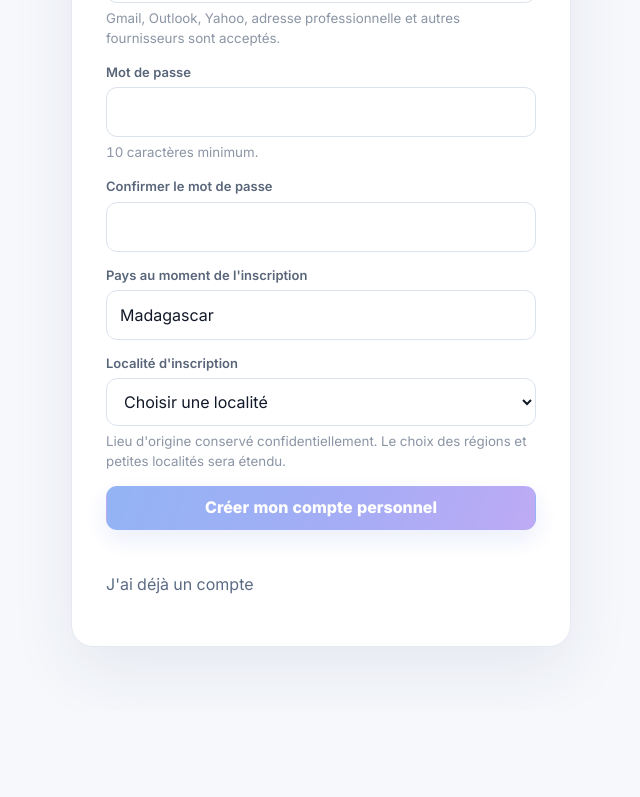
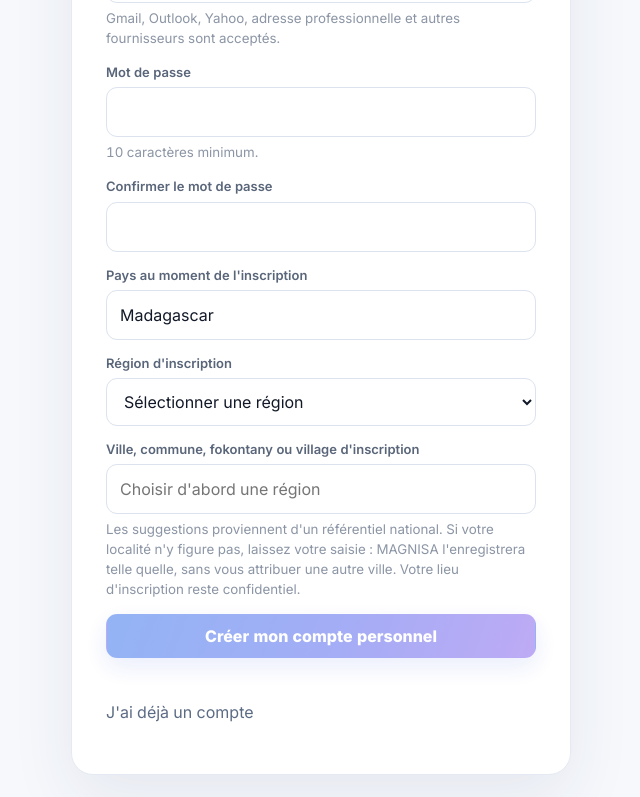
Before and after one commit to martinot-svg/MAGNISA, a Next.js app: page /signup in a window 1280 px wide. Shown: the part 768-1565 px from the top of the page, without its empty margins (319-959 px from the left). Before the commit the page ends 1479 px from the top, so only its background shows below. Built offline with nearby package versions, Linux system fonts and the light colour scheme.

Commit message:
feat(signup): choose any Madagascar region and type any locality with live commune/fokontany suggestions

```diff
--- a/src/app/signup/page.tsx
+++ b/src/app/signup/page.tsx
@@ -4,7 +4,8 @@ import { useActionState, useEffect, useState } from "react";
 import { useRouter } from "next/navigation";
 import { signUp } from "@/server/actions/auth";
 import { BrandMark } from "@/components/brand-mark";
-import { REGISTRATION_LOCALITIES, REGISTRATION_COUNTRY_CODE, REGISTRATION_COUNTRY_NAME, generateUsername, normalizeUsername } from "@/lib/auth/magnisa-identity";
+import type { LocalitySuggestion } from "@/lib/geo/madagascar-localities";
+import { REGISTRATION_REGIONS, REGISTRATION_COUNTRY_CODE, REGISTRATION_COUNTRY_NAME, generateUsername, normalizeUsername } from "@/lib/auth/magnisa-identity";
 
 export default function Signup() {
   const router = useRouter();
@@ -13,6 +14,29 @@ export default function Signup() {
   const [lastName, setLastName] = useState("");
   const [username, setUsername] = useState("");
   const [customized, setCustomized] = useState(false);
+  const [region, setRegion] = useState("");
+  const [locality, setLocality] = useState("");
+  const [localityRef, setLocalityRef] = useState("");
+  const [suggestions, setSuggestions] = useState<LocalitySuggestion[]>([]);
+  const [searching, setSearching] = useState(false);
+  useEffect(() => {
+    if (!region || locality.trim().length < 2 || localityRef) {
+      setSuggestions([]);
+      setSearching(false);
+      return;
+    }
+    const controller = new AbortController();
+    setSearching(true);
+    const timeout = setTimeout(() => {
+      const q = new URLSearchParams({ region, q: locality.trim() });
+      fetch(`/api/localities/suggest?${q}`, { signal: controller.signal })
+        .then(response => response.ok ? response.json() : { results: [] })
+        .then(payload => { if (!controller.signal.aborted) setSuggestions(payload.results || []); })
+        .catch(() => { if (!controller.signal.aborted) setSuggestions([]); })
+        .finally(() => { if (!controller.signal.aborted) setSearching(false); });
+    }, 200);
+    return () => { clearTimeout(timeout); controller.abort(); };
+  }, [region, locality, localityRef]);
   useEffect(() => {
     if (state?.email) router.push(`/verify-email?email=${encodeURIComponent(state.email)}`);
   }, [state, router]);
@@ -53,7 +77,7 @@ export default function Signup() {
               }}
               style={{ width:"100%" }} />
           </div>
-          <small id="username-help">Généré à partir du prénom et du nom, personnalisable : 3 à 10 lettres. `@` est ajouté automatiquement.</small>
+          <small id="username-help">Généré à partir du prénom et du nom, personnalisable : 3 à 10 lettres. @ est ajouté automatiquement.</small>
           {customized && <button type="button" className="button" onClick={() => { setCustomized(false); setUsername(generateUsername(firstName,lastName)); }}>Reprendre le nom suggéré</button>}
         </div>
         <div className="field">
@@ -76,12 +100,40 @@ export default function Signup() {
           <input type="hidden" name="country_code" value={REGISTRATION_COUNTRY_CODE} />
         </div>
         <div className="field">
-          <label htmlFor="signup-locality">Localité d'inscription</label>
-          <select id="signup-locality" name="locality_code" required defaultValue="">
-            <option value="" disabled>Choisir une localité</option>
-            {REGISTRATION_LOCALITIES.map(item => <option key={item.code} value={item.code}>{item.name}</option>)}
+          <label htmlFor="signup-region">Région d'inscription</label>
+          <select id="signup-region" name="region_code" required value={region}
+            onChange={e => {
+              setRegion(e.target.value); setLocality(""); setLocalityRef(""); setSuggestions([]);
+            }}>
+            <option value="" disabled>Sélectionner une région</option>
+            {REGISTRATION_REGIONS.map(item => <option key={item.code} value={item.code}>{item.name}</option>)}
           </select>
-          <small>Lieu d'origine conservé confidentiellement. Le choix des régions et petites localités sera étendu.</small>
+        </div>
+        <div className="field">
+          <label htmlFor="signup-locality">Ville, commune, fokontany ou village d'inscription</label>
+          <input id="signup-locality" name="locality_name" type="text" required minLength={2} maxLength={160}
+            autoComplete="address-level2" disabled={!region} value={locality}
+            onChange={e => { setLocality(e.target.value); setLocalityRef(""); }}
+            placeholder={region ? "Saisir votre localité, même un petit village" : "Choisir d'abord une région"}
+            aria-describedby="signup-locality-help" aria-controls="locality-suggestions" />
+          <input type="hidden" name="locality_ref" value={localityRef} />
+          {searching && <small role="status">Recherche de localités…</small>}
+          {!localityRef && suggestions.length > 0 && <div id="locality-suggestions" role="listbox"
+            aria-label="Localités suggérées" style={{ border:"1px solid var(--border, #ddd)", borderRadius:8, maxHeight:240, overflowY:"auto" }}>
+            {suggestions.map(item => <button type="button" role="option" aria-selected={false}
+              key={item.ref} onClick={() => {
+                setLocality(item.name); setLocalityRef(item.ref); setSuggestions([]);
+              }} style={{ display:"block", width:"100%", textAlign:"left", padding:10, border:0,
+                borderBottom:"1px solid var(--border, #eee)", background:"transparent", cursor:"pointer" }}>
+              <strong>{item.name}</strong>
+              <span style={{ display:"block", fontSize:12 }}>
+                {item.type === "commune" ? "Commune" : "Fokontany"} · {item.commune} · District de {item.district}
+              </span>
+            </button>)}
+          </div>}
+          <small id="signup-locality-help">Les suggestions proviennent d'un référentiel national. Si votre localité n'y figure pas,
+            laissez votre saisie : MAGNISA l'enregistrera telle quelle, sans vous attribuer une autre ville.
+            Votre lieu d'inscription reste confidentiel.</small>
         </div>
         {state?.error && <p role="alert" className="error">{state.error}</p>}
         <button className="button primary" disabled={pending}>{pending ? "Création…" : "Créer mon compte personnel"}</button>
```
